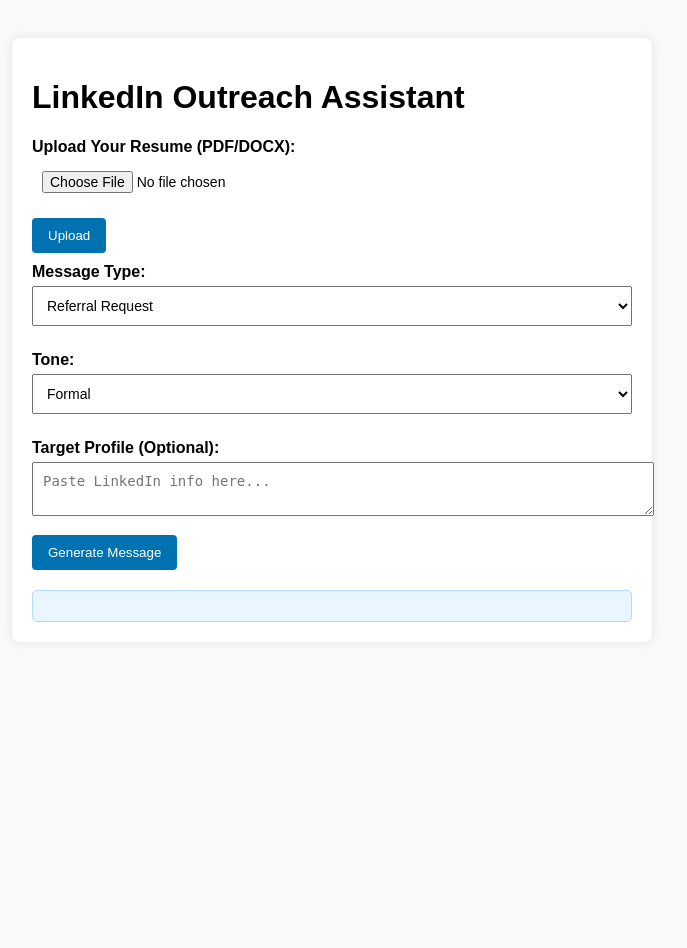
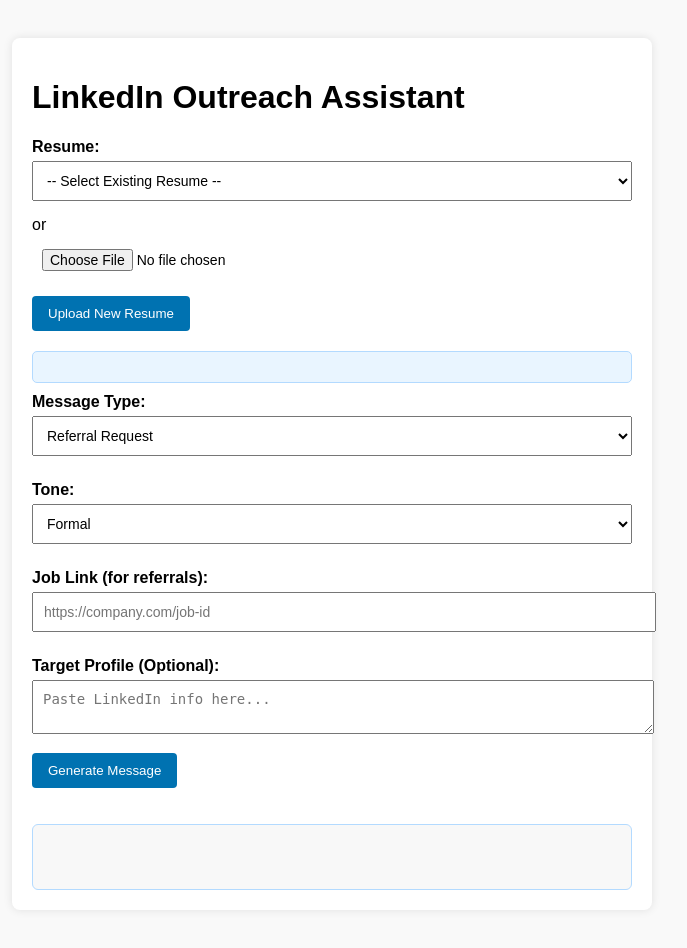
Before and after one commit to vyankateshgithubber/reachout-assitant, a FastAPI app: page / in a window 1280 px wide. Shown: the whole page, without its empty margins (308-995 px from the left). Before the commit the page ends 622 px from the top, so only its background shows below. Run offline with FastAPI, Linux system fonts and the light colour scheme; data that the repository does not hold is empty.

Commit message:
feat: implement resume upload and message generation features with streaming response

```diff
--- a/main.py
+++ b/main.py
@@ -1,13 +1,15 @@
 import os
-from fastapi import FastAPI, UploadFile, File, Form
+from fastapi import FastAPI, UploadFile, File, Form, Request
+from fastapi.responses import JSONResponse, FileResponse, StreamingResponse
+from fastapi.staticfiles import StaticFiles
 from fastapi.middleware.cors import CORSMiddleware
-from fastapi.responses import JSONResponse, FileResponse
-from fastapi.staticfiles import StaticFiles
 from PyPDF2 import PdfReader
 from docx import Document
 from io import BytesIO
 from dotenv import load_dotenv
 import google.generativeai as genai
+from uuid import uuid4
+import asyncio
 
 load_dotenv()
 genai.configure(api_key=os.getenv("GEMINI_API_KEY"))
@@ -24,48 +26,56 @@ app.add_middleware(
 app.mount("/static", StaticFiles(directory="static"), name="static")
 app.mount("/app", StaticFiles(directory="templates", html=True), name="frontend")
 
-resume_text = ""
+# Store resumes in-memory for demo (use a persistent store for production)
+resume_store = {}
 
+@app.get("/resume-ids")
+async def get_resume_ids():
+    # Return a list of resume IDs and a short preview of the resume text
+    return [
+        {"id": rid, "preview": resume_store[rid][:60].replace("\n", " ") + "..."}
+        for rid in resume_store
+    ]
 
 @app.post("/upload-resume")
 async def upload_resume(file: UploadFile = File(...)):
-    global resume_text
-    resume_text = ""
-
     file_bytes = await file.read()
     file_stream = BytesIO(file_bytes)
+    resume_text = ""
 
     try:
         if file.filename.endswith(".pdf"):
             reader = PdfReader(file_stream)
             resume_text = "\n".join(page.extract_text() or "" for page in reader.pages)
-
         elif file.filename.endswith(".docx"):
             document = Document(file_stream)
             resume_text = "\n".join(para.text for para in document.paragraphs)
-
         else:
             return JSONResponse(content={"error": "Unsupported file type"}, status_code=400)
 
         if not resume_text.strip():
             return JSONResponse(content={"error": "Could not extract any text from the file."}, status_code=400)
 
-        return {"message": "Resume uploaded and parsed successfully."}
+        # Generate a unique resume_id and store the text
+        resume_id = str(uuid4())
+        resume_store[resume_id] = resume_text
+
+        return {"message": "Resume uploaded and parsed successfully.", "resume_id": resume_id}
 
     except Exception as e:
         return JSONResponse(content={"error": str(e)}, status_code=500)
-
 
 @app.post("/generate-message")
 async def generate_message(
     message_type: str = Form(...),
     tone: str = Form(...),
-    target_profile: str = Form("")
+    job_link: str = Form(""),
+    target_profile: str = Form(""),
+    resume_id: str = Form(...)
 ):
-    global resume_text
-
+    resume_text = resume_store.get(resume_id)
     if not resume_text:
-        return JSONResponse(content={"error": "Resume not uploaded yet."}, status_code=400)
+        return JSONResponse(content={"error": "Resume not found. Please upload again."}, status_code=400)
 
     prompt = f"""
 You are an AI assistant creating personalized LinkedIn outreach messages.
@@ -80,16 +90,21 @@ Tone: {tone}
     if target_profile:
         prompt += f"\nTarget Profile Info: {target_profile}"
 
+    if job_link:
+        prompt += f"\nJob Link : {job_link}"
     prompt += "\nGenerate the LinkedIn message accordingly."
 
     try:
         model = genai.GenerativeModel('gemini-1.5-flash')
-        response = model.generate_content(prompt)
-        message = response.text.strip()
-        return {"message": message}
+        # Use streaming
+        def gen_chunks():
+            response = model.generate_content(prompt, stream=True)
+            for chunk in response:
+                if hasattr(chunk, "text") and chunk.text:
+                    yield chunk.text
+        return StreamingResponse(gen_chunks(), media_type="text/plain")
     except Exception as e:
         return JSONResponse(content={"error": str(e)}, status_code=500)
-
 
 @app.get("/")
 def read_index():
--- a/static/styles.css
+++ b/static/styles.css
@@ -19,7 +19,7 @@ label {
   margin-top: 10px;
 }
 
-input[type="file"],
+input,
 select,
 textarea {
   width: 100%;
--- a/templates/index.html
+++ b/templates/index.html
@@ -4,17 +4,78 @@
   <meta charset="UTF-8" />
   <title>LinkedIn Outreach Assistant</title>
   <link rel="stylesheet" href="/static/styles.css" />
+  <style>
+    #copyBtn {
+      display: none;
+      background: none;
+      border: none;
+      cursor: pointer;
+      margin-left: 0.5em;
+      font-size: 1.3em;
+      color: #555;
+      transition: color 0.2s;
+      position: absolute;
+      right: -0.5em;
+      top: -1.5em;
+      z-index: 2;
+    }
+    #copyBtn:hover {
+      color: #0072b1;
+    }
+    #output-container {
+      position: relative;
+      margin-top: 1em;
+      width: 100%;
+      display: flex;
+      flex-direction: column;
+    }
+    #output {
+      padding: 1em;
+      background: #f8f8f8;
+      border-radius: 6px;
+      font-family: "Segoe UI", "Liberation Sans", Arial, sans-serif;
+      min-height: 2em;
+      max-width: 100%;
+      overflow-x: auto;
+      white-space: normal;
+      word-break: break-word;
+    }
+    #output p {
+      margin: 0.5em 0;
+    }
+    #output > *:first-child { margin-top: 0; }
+    #output > *:last-child { margin-bottom: 0; }
+    .spinner {
+      display: inline-block;
+      width: 1em;
+      height: 1em;
+      border: 2px solid #ccc;
+      border-top: 2px solid #0072b1;
+      border-radius: 50%;
+      animation: spin 0.8s linear infinite;
+      vertical-align: middle;
+    }
+    @keyframes spin {
+      100% { transform: rotate(360deg); }
+    }
+  </style>
 </head>
 <body>
   <div class="container">
     <h1>LinkedIn Outreach Assistant</h1>
     <form id="resumeForm">
-      <label>Upload Your Resume (PDF/DOCX):</label>
-      <input type="file" name="file" required />
-      <button type="submit">Upload</button>
+      <label>Resume:</label>
+      <select id="resumeSelect" name="resume_id">
+        <option value="">-- Select Existing Resume --</option>
+      </select>
+      <span>or</span>
+      <input type="file" name="file" id="fileInput" />
+      <button type="submit">Upload New Resume</button>
     </form>
+    <div id="resumeStatus" class="output"></div>
 
     <form id="messageForm">
+      <input type="hidden" name="resume_id" id="resume_id" />
       <label>Message Type:</label>
       <select name="message_type" required>
         <option>Referral Request</option>
@@ -28,6 +89,8 @@
         <option>Friendly</option>
         <option>Enthusiastic</option>
       </select>
+      <label>Job Link (for referrals):</label>
+      <input type="text" name="job_link" placeholder="https://company.com/job-id"><br>
 
       <label>Target Profile (Optional):</label>
       <textarea name="target_profile" placeholder="Paste LinkedIn info here..."></textarea>
@@ -35,12 +98,59 @@
       <button type="submit">Generate Message</button>
     </form>
 
-    <div id="output" class="output"></div>
+    <div id="output-container">
+      <button id="copyBtn" title="Copy to clipboard" aria-label="Copy">
+        <!-- SVG copy icon -->
+        <svg xmlns="http://www.w3.org/2000/svg" height="1.5em" viewBox="0 0 24 24" width="1.5em" style="vertical-align:middle;">
+          <rect fill="none" height="24" width="24"/>
+          <path d="M16,1H4c-1.1,0-2,0.9-2,2v14h2V3h12V1z M19,5H8c-1.1,0-2,0.9-2,2v14c0,1.1,0.9,2,2,2h11c1.1,0,2-0.9,2-2V7 C21,5.9,20.1,5,19,5z M19,21H8V7h11V21z"/>
+        </svg>
+      </button>
+      <div id="loader" style="display:none;margin:1em 0;">Generating message... <span class="spinner"></span></div>
+      <div id="output" class="output"></div>
+    </div>
   </div>
 
+  <script src="https://cdn.jsdelivr.net/npm/marked/marked.min.js"></script>
   <script>
+    // Populate resume dropdown on load
+    async function loadResumeIds(selectedId) {
+      const res = await fetch("/resume-ids");
+      const resumes = await res.json();
+      const select = document.getElementById("resumeSelect");
+      select.innerHTML = '<option value="">-- Select Existing Resume --</option>';
+      resumes.forEach(r =>
+        select.innerHTML += `<option value="${r.id}" ${selectedId === r.id ? "selected" : ""}>${r.id.slice(0, 8)} - ${r.preview}</option>`
+      );
+      if (selectedId) document.getElementById("resume_id").value = selectedId;
+    }
+
+    document.addEventListener("DOMContentLoaded", () => {
+      loadResumeIds();
+    });
+
+    document.getElementById("resumeSelect").onchange = function() {
+      const val = this.value;
+      document.getElementById("resume_id").value = val;
+      if (val) {
+        document.getElementById("resumeStatus").innerText = "Selected existing resume.";
+        document.getElementById("resumeStatus").style.color = "green";
+      } else {
+        document.getElementById("resumeStatus").innerText = "";
+      }
+    };
+
     document.getElementById("resumeForm").onsubmit = async (e) => {
       e.preventDefault();
+      const fileInput = document.getElementById("fileInput");
+      if (fileInput.files.length === 0) {
+        // No file selected, treat as resume selection
+        const resumeId = document.getElementById("resumeSelect").value;
+        document.getElementById("resume_id").value = resumeId;
+        document.getElementById("resumeStatus").innerText = "Selected existing resume.";
+        document.getElementById("resumeStatus").style.color = "green";
+        return;
+      }
       const form = e.target;
       const data = new FormData(form);
 
@@ -49,20 +159,71 @@
         body: data
       });
       const json = await res.json();
-      alert(json.message || json.error);
+      const statusDiv = document.getElementById("resumeStatus");
+      statusDiv.innerText = json.message || json.error;
+      statusDiv.style.color = json.error ? "red" : "green";
+      if (json.resume_id) {
+        loadResumeIds(json.resume_id); // Refresh list and select new resume
+      }
     };
 
     document.getElementById("messageForm").onsubmit = async (e) => {
       e.preventDefault();
       const form = e.target;
+      const resumeId = document.getElementById("resume_id").value;
+      const outputDiv = document.getElementById("output");
+      const copyBtn = document.getElementById("copyBtn");
+      const loader = document.getElementById("loader");
+      if (!resumeId) {
+        outputDiv.innerText = "Please select or upload your resume first.";
+        copyBtn.style.display = "none";
+        return;
+      }
+      outputDiv.innerHTML = "";
+      loader.style.display = "block";
+      copyBtn.style.display = "none";
       const data = new FormData(form);
 
+      // Use fetch with streaming
       const res = await fetch("/generate-message", {
         method: "POST",
         body: data
       });
-      const json = await res.json();
-      document.getElementById("output").innerText = json.message || json.error;
+
+      if (!res.body) {
+        loader.style.display = "none";
+        outputDiv.innerText = "No response from server.";
+        return;
+      }
+
+      const reader = res.body.getReader();
+      let received = "";
+      const decoder = new TextDecoder();
+
+      function appendAndRender(chunk) {
+        received += chunk;
+
+        outputDiv.innerHTML = marked.parse(received);
+      }
+
+      // Read stream
+      while (true) {
+        const { done, value } = await reader.read();
+        if (done) break;
+        const chunk = decoder.decode(value, { stream: true });
+        appendAndRender(chunk);
+      }
+      loader.style.display = "none";
+      copyBtn.style.display = received.trim() ? "inline-block" : "none";
+    };
+
+    document.getElementById("copyBtn").onclick = () => {
+      const temp = document.createElement("textarea");
+      temp.value = document.getElementById("output").innerText;
+      document.body.appendChild(temp);
+      temp.select();
+      document.execCommand("copy");
+      document.body.removeChild(temp);
     };
   </script>
 </body>
```
Also changed, not shown: index.html (deleted, +0 -174 lines), readme.md (added).
